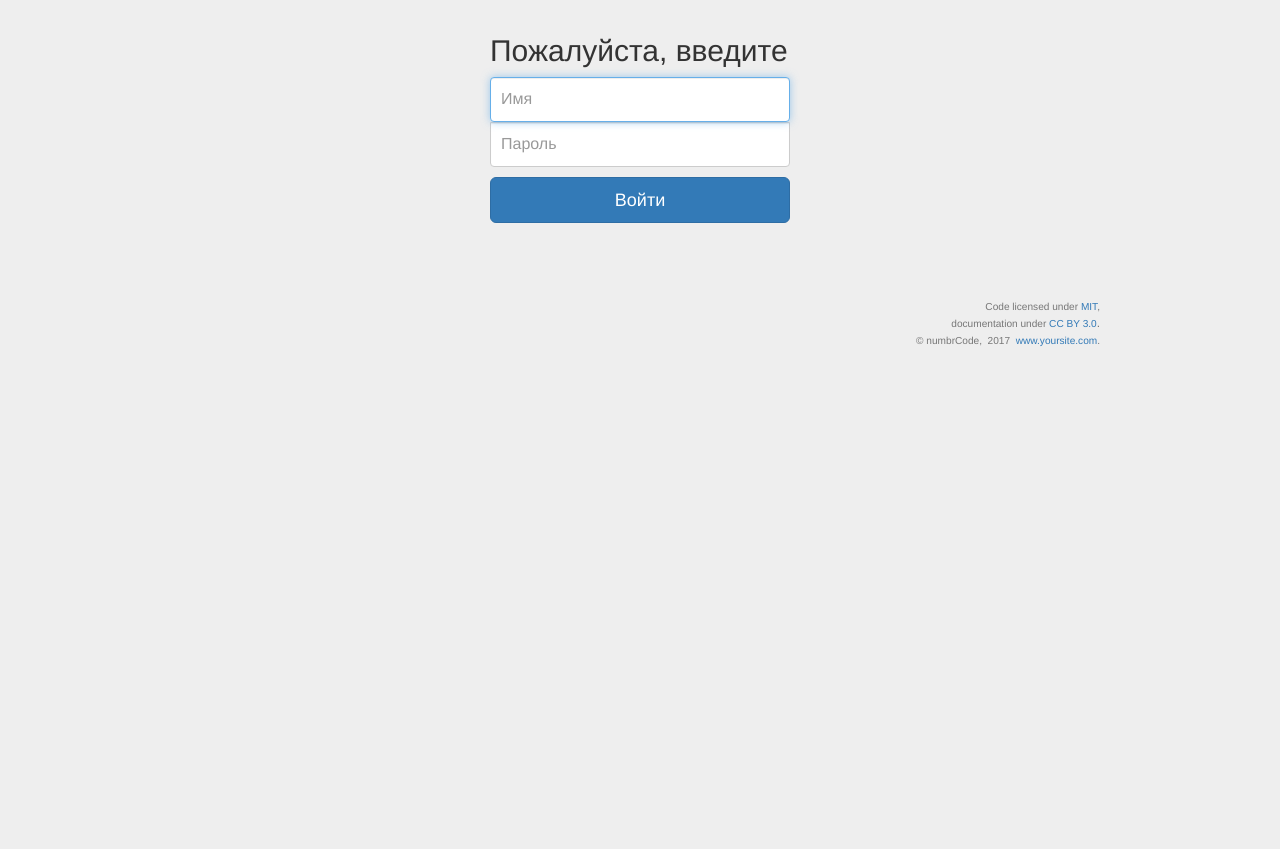
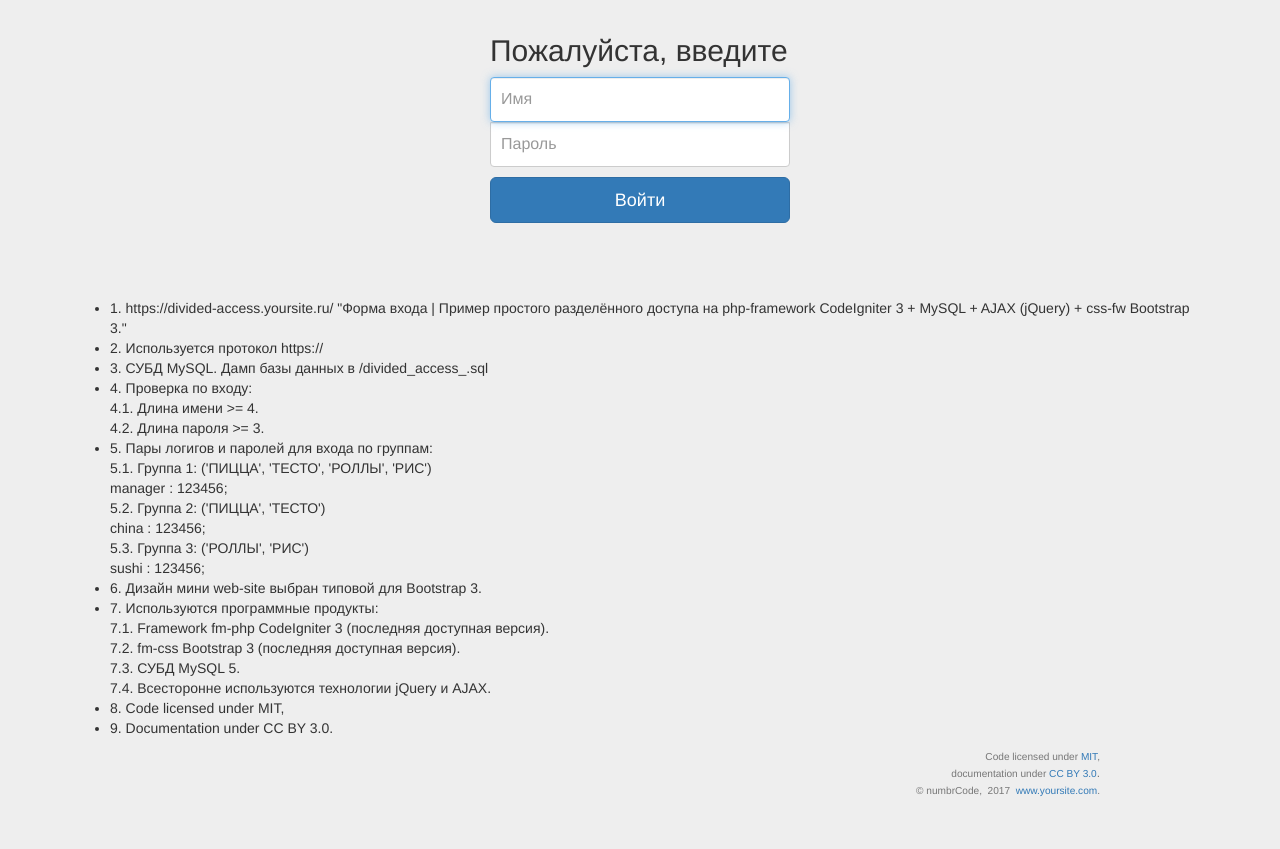
Before and after one commit to numbrCode/codeigniter3-divided-access, a CodeIgniter app: page /database/ in a window 1280 px wide. Shown: the part 41-890 px from the top of the page. Before the commit the page ends 387 px from the top, so only its background shows below. Run offline with CodeIgniter, Linux system fonts and the light colour scheme; some libraries are stand-ins or nearby versions.

Commit message:
Customization application/views/themes/starter_template/login_password_view.php, public/js/own_jquery.js

```diff
--- a/application/views/themes/starter_template/login_password_view.php
+++ b/application/views/themes/starter_template/login_password_view.php
@@ -25,3 +25,55 @@ defined('BASEPATH') OR exit('No direct script access allowed');
 		</form>
 <br><br><br>
 	</div> <!-- /container -->
+	<div class="container">
+		<ul>
+			<li>
+				1. https://divided-access.yoursite.ru/
+"Форма входа | Пример простого разделённого доступа на php-framework CodeIgniter 3 + MySQL + AJAX (jQuery) +  css-fw Bootstrap 3."
+			</li>
+
+			<li>
+				2. Используется протокол https://
+			</li>
+
+			<li>
+				3. СУБД MySQL. Дамп базы данных в /divided_access_.sql
+			</li>
+
+			<li>
+				4. Проверка по входу:<br>
+					4.1. Длина имени >= 4.<br>
+					4.2. Длина пароля >= 3.
+			</li>
+
+			<li>
+				5. Пары логигов и паролей для входа по группам:<br>
+					5.1. Группа 1: ('ПИЦЦА', 'ТЕСТО', 'РОЛЛЫ', 'РИС')<br>
+				 manager	:	123456;<br>
+					5.2. Группа 2: ('ПИЦЦА', 'ТЕСТО')<br>
+				china	:	123456;<br>
+					5.3. Группа 3: ('РОЛЛЫ', 'РИС')<br>
+				sushi	:	123456;
+			</li>
+
+			<li>
+				6. Дизайн мини web-site выбран типовой для Bootstrap 3.
+			</li>
+
+			<li>
+				7. Используются программные продукты:<br>
+					7.1. Framework fm-php CodeIgniter 3 (последняя доступная версия).<br>
+					7.2. fm-css Bootstrap 3 (последняя доступная версия).<br>
+					7.3. СУБД MySQL 5.<br>
+					7.4. Всесторонне используются технологии jQuery и AJAX.
+			</li>
+
+			<li>
+				8. Code licensed under MIT,
+			</li>
+
+			<li>
+				9. Documentation under CC BY 3.0.
+			</li>
+		</ul>
+	</div> <!-- /container -->
--- a/public/js/own_jquery.js
+++ b/public/js/own_jquery.js
@@ -9,7 +9,8 @@
 $(document).ready(function()
 {
 	//var documentLocalHref = document.location.href.toString();
-	var documentLocalHref = 'https://divided-access.yoursite.com/';
+	// var documentLocalHref = 'https://divided-access.yoursite.com/';
+	var documentLocalHref = 'http://ci3-divided-access.loc/';
 		console.log('documentLocalHref = '+documentLocalHref);
 
 
```
